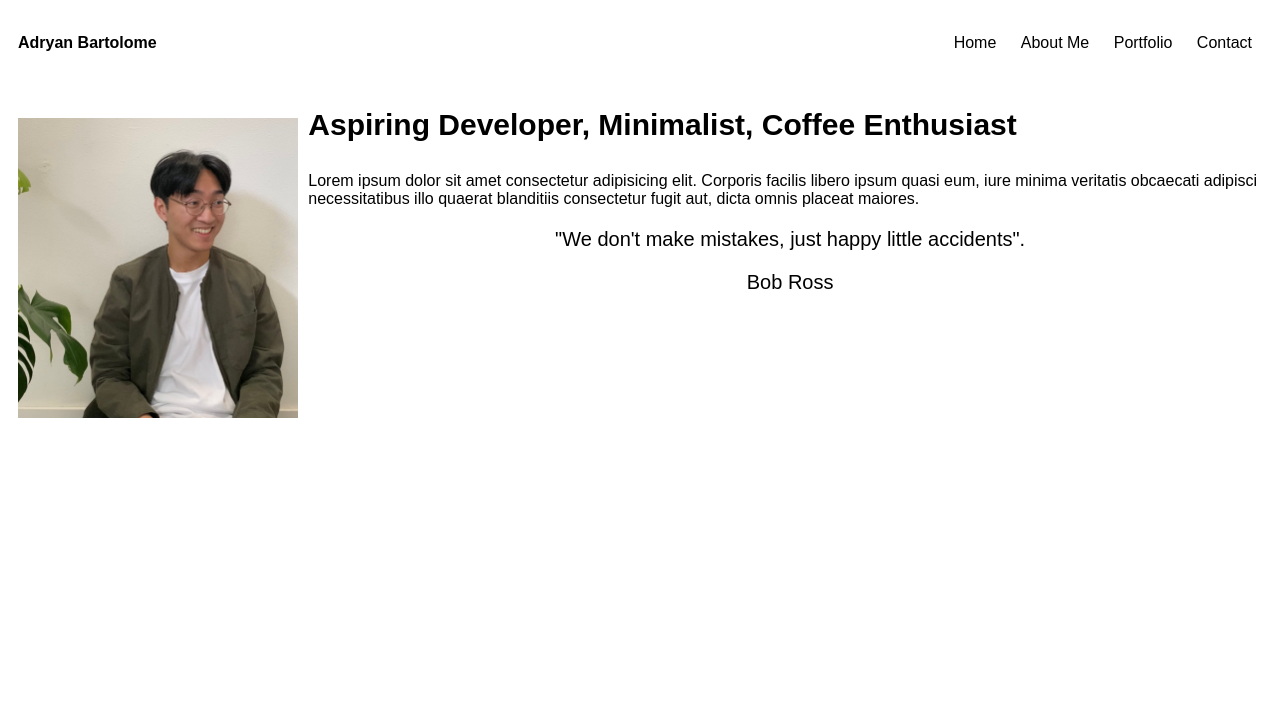
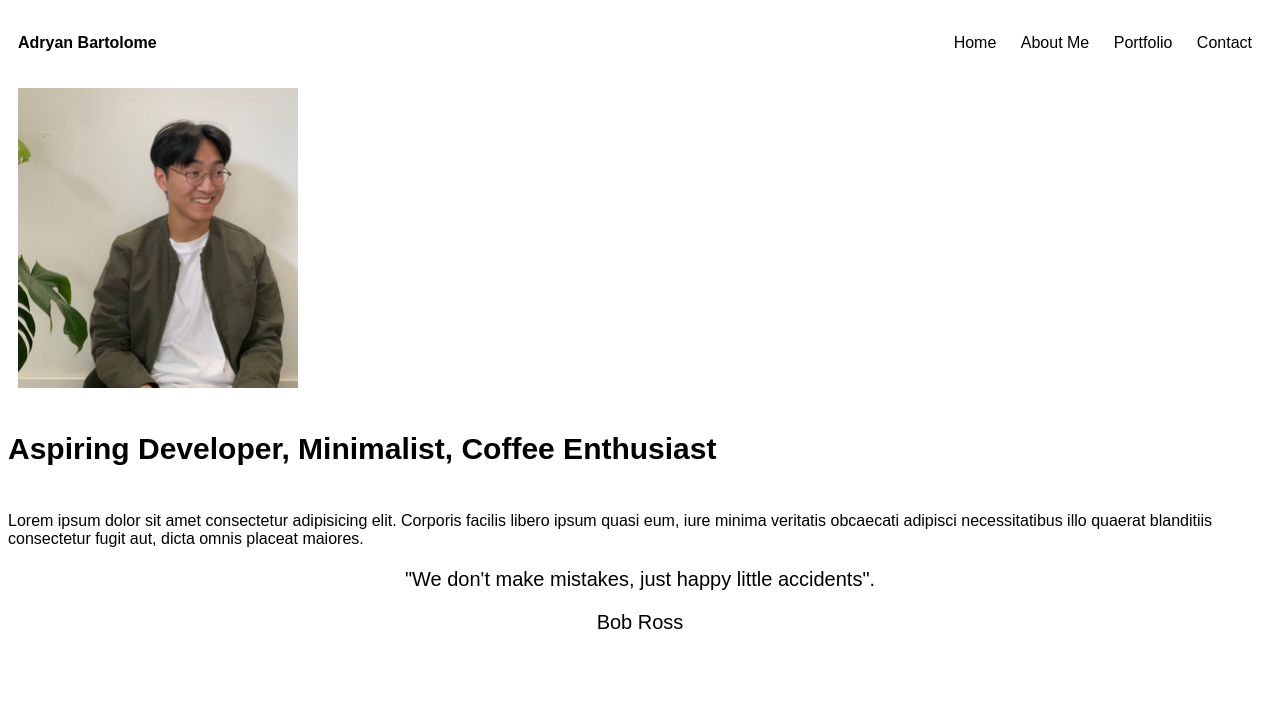
Before and after one commit to acbartolome/Personal-Website, a plain HTML site: page index.html in a window 1280 px wide. Shown: the top 728 px of the page. Drawn offline with Linux system fonts and the light colour scheme; files whose address does not match are found by name.

Commit message:
Added flex to container for home page

```diff
--- a/styles.css
+++ b/styles.css
@@ -46,21 +46,27 @@ footer {
 
 /* Home Page */
 #homeContainer {
-    display: block;
+    display: inline-block;
     /* max-width: 80vw; */
 }
 
+#pictureContainer {
+    display: inline-block;
+}
+
 #profilePicture {
-    float: left;
     height: 300px;
     width: auto;
     padding: 10px;
 }
 
+#aboutContainer {
+    display: flex;
+}
+
 #openingWords {
     font-size: 30px;
 }
-
 
 #quote {
     text-align: center;
@@ -136,9 +142,13 @@ input[type=text] {
     padding: 15px 18px;
     margin: 6px;
     display: inline-block;
-    border: 2px solid black;
+    border: 2px solid #ccc;
     border-radius: 4px;
     /* box-sizing: border-box; */
+}
+
+input[type=text]:focus {
+    border: 2px solid black;
 }
 
 input[type=submit] {
```
